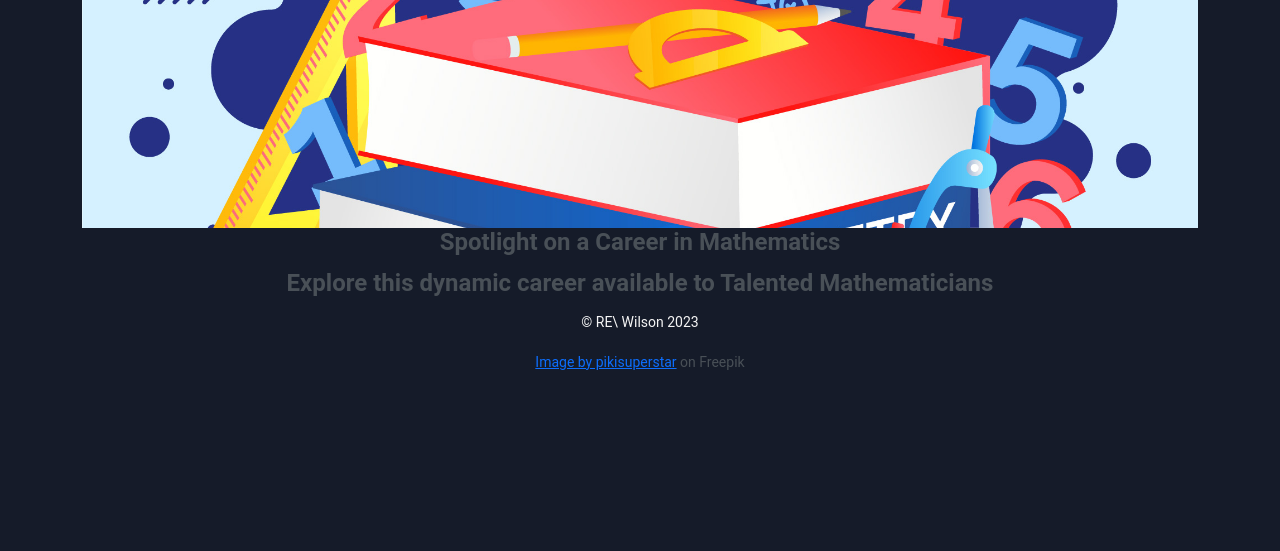
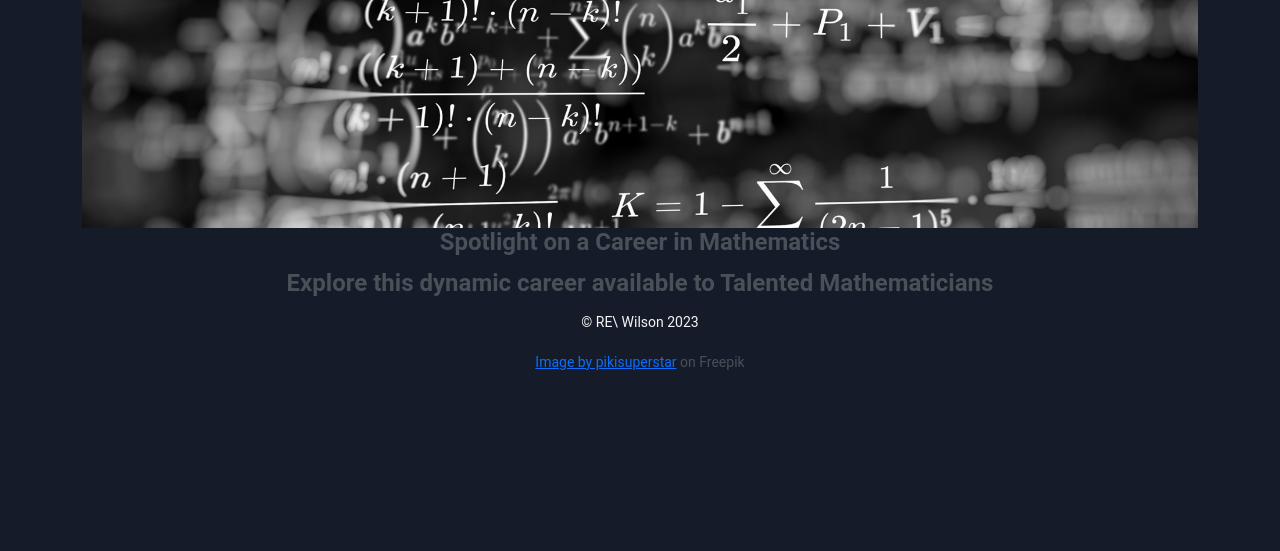
Before and after one commit to RW2023/MPM2D2, a plain HTML site: page index.html in a window 1280 px wide. Shown: the part 249-800 px from the top of the page. Drawn offline with nearby package versions, Linux system fonts and the light colour scheme.

Commit message:
update bg img

```diff
--- a/src/css/styles.css
+++ b/src/css/styles.css
@@ -18,7 +18,7 @@ body {
 
 /* Header styling */
 header {
-    background-image: url(/src/img/2378412.jpg);
+    background-image: url("/src/img/math-work-gb90f01e02_1920.jpg");
     /* filter: alpha(opacity=96); */
     background-size: cover;
     background-position: center;
```
Also changed, not shown: src/img/3530034_64613.jpg (added), src/img/math-work-gb90f01e02_1920.jpg (added), src/img/stack-books-with-pencil-holder-glasses-against-chalkboard.jpg (added).
